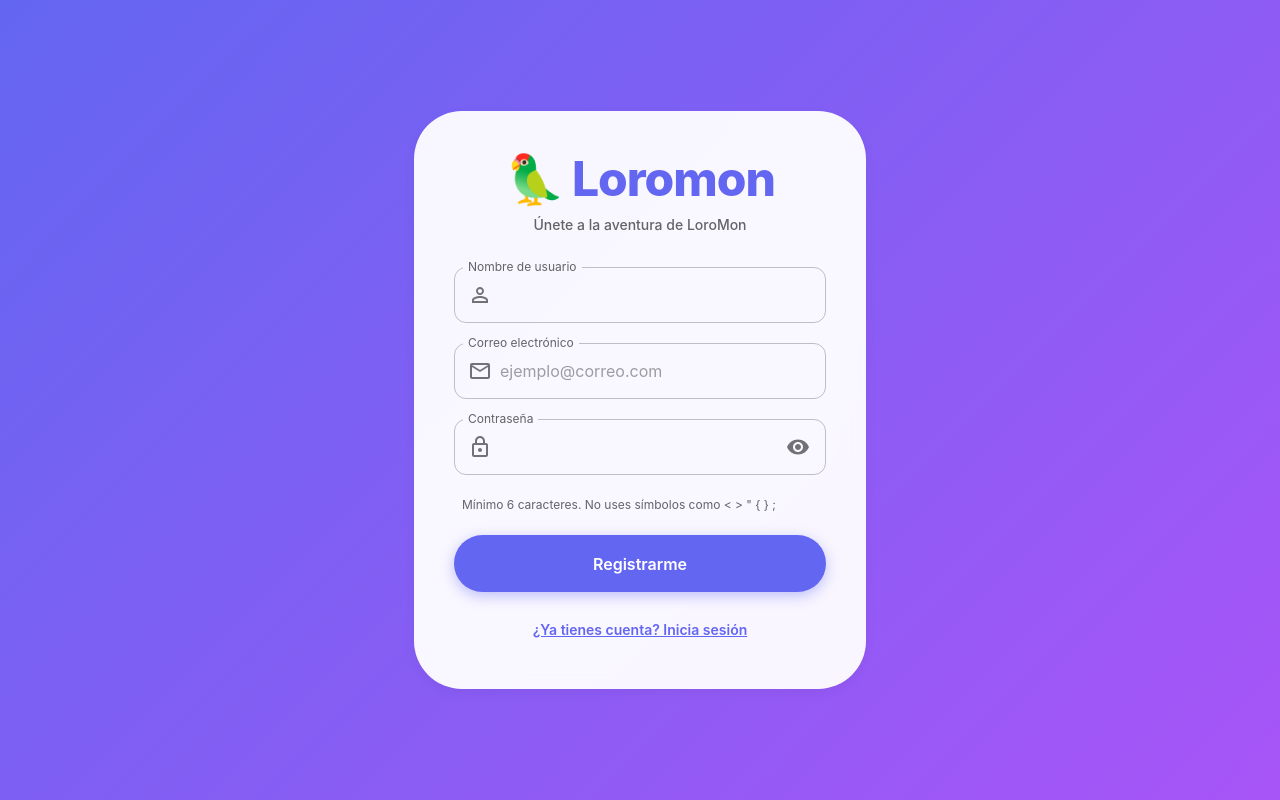
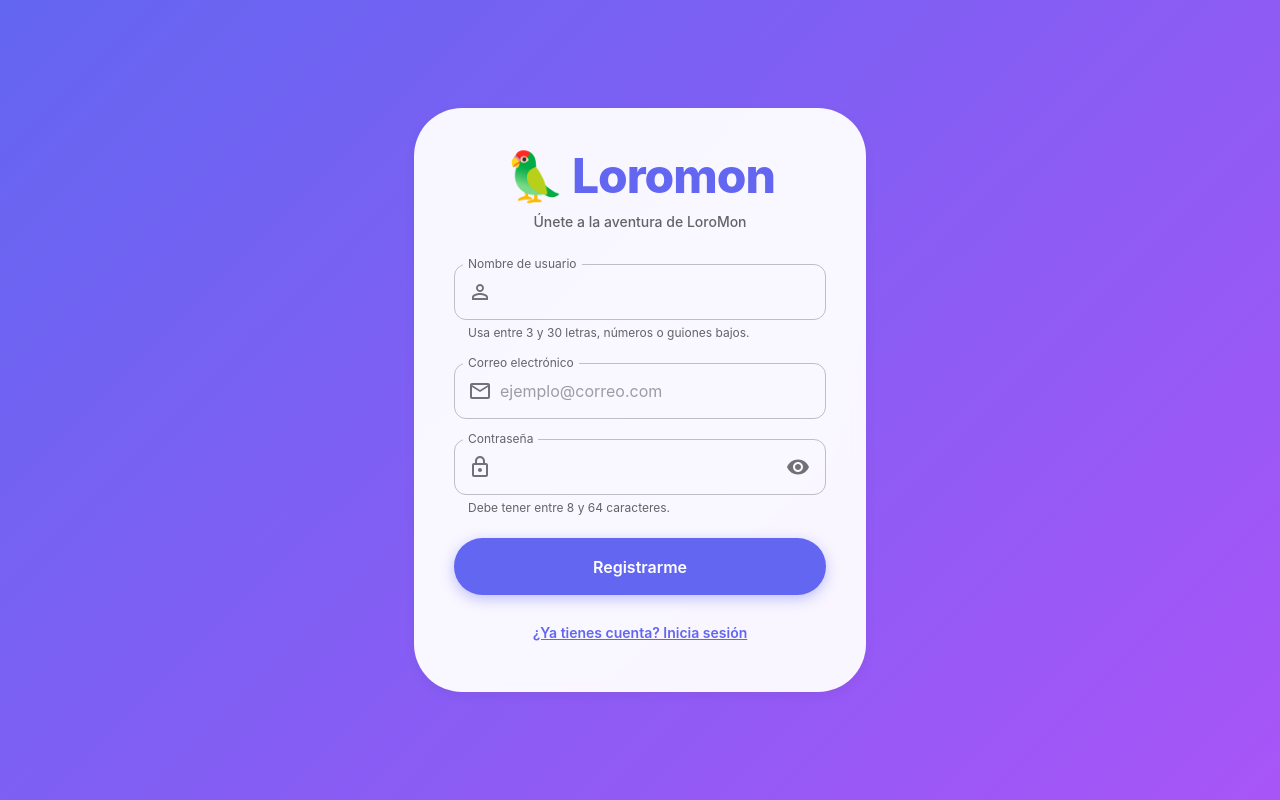
Before and after one commit to SEBASTIANTORRESL0K1/loromon, a React (Vite) app: page / in a window 1280 px wide. Both pictures are taken after a click on the button "¿Eres nuevo? Regístrate". Built offline with nearby package versions, Linux system fonts and the light colour scheme; no server answers.

Commit message:
fix: restricción de caracteres en register

```diff
--- a/src/app/components/AuthScreen.tsx
+++ b/src/app/components/AuthScreen.tsx
@@ -50,11 +50,20 @@ export function AuthScreen({ onLogin }: AuthScreenProps) {
     clearErrors();
     let isValid = true;
 
+    // Sanitización básica para prevenir XSS en campos de texto
+    const sanitize = (text: string) => text.replace(/[<>]/g, '');
+
+    const sanitizedEmail = sanitize(email.trim());
+    const sanitizedUsername = sanitize(username.trim());
+
     const emailRegex = /^[^\s@]+@[^\s@]+\.[^\s@]+$/;
-    if (!email.trim()) {
+    if (!sanitizedEmail) {
       setEmailError('El correo es obligatorio.');
       isValid = false;
-    } else if (!emailRegex.test(email)) {
+    } else if (sanitizedEmail.length > 100) {
+      setEmailError('Máximo 100 caracteres.');
+      isValid = false;
+    } else if (!emailRegex.test(sanitizedEmail)) {
       setEmailError('Ingresa un correo válido.');
       isValid = false;
     }
@@ -62,20 +71,34 @@ export function AuthScreen({ onLogin }: AuthScreenProps) {
     if (!password) {
       setPasswordError('La contraseña es obligatoria.');
       isValid = false;
-    } else if (password.length < 6) {
-      setPasswordError('Mínimo 6 caracteres.');
+    } else if (password.length < 8) {
+      setPasswordError('Mínimo 8 caracteres.');
+      isValid = false;
+    } else if (password.length > 64) {
+      setPasswordError('Máximo 64 caracteres.');
       isValid = false;
     }
 
     if (!isLogin) {
-      if (!username.trim()) {
+      const usernameRegex = /^[a-zA-Z0-9_]+$/;
+      if (!sanitizedUsername) {
         setUsernameError('El usuario es obligatorio.');
         isValid = false;
-      } else if (username.trim().length < 3) {
+      } else if (sanitizedUsername.length < 3) {
         setUsernameError('Mínimo 3 caracteres.');
+        isValid = false;
+      } else if (sanitizedUsername.length > 30) {
+        setUsernameError('Máximo 30 caracteres.');
+        isValid = false;
+      } else if (!usernameRegex.test(sanitizedUsername)) {
+        setUsernameError('Solo letras, números y guiones bajos (_).');
         isValid = false;
       }
     }
+
+    // Actualizamos los estados con los valores limpios
+    setEmail(sanitizedEmail);
+    if (!isLogin) setUsername(sanitizedUsername);
 
     return isValid;
   };
@@ -177,7 +200,7 @@ export function AuthScreen({ onLogin }: AuthScreenProps) {
                   value={username}
                   onChange={(e) => setUsername(e.target.value)}
                   error={!!usernameError}
-                  helperText={usernameError}
+                  helperText={usernameError || "Usa entre 3 y 30 letras, números o guiones bajos."}
                   disabled={loading}
                   autoComplete="username"
                   slotProps={{
@@ -187,6 +210,9 @@ export function AuthScreen({ onLogin }: AuthScreenProps) {
                           <PersonOutline color={usernameError ? 'error' : 'action'} />
                         </InputAdornment>
                       ),
+                    },
+                    htmlInput: {
+                      maxLength: 30
                     }
                   }}
                 />
@@ -210,6 +236,9 @@ export function AuthScreen({ onLogin }: AuthScreenProps) {
                         <EmailOutlined color={emailError ? 'error' : 'action'} />
                       </InputAdornment>
                     ),
+                  },
+                  htmlInput: {
+                    maxLength: 100
                   }
                 }}
               />
@@ -221,7 +250,7 @@ export function AuthScreen({ onLogin }: AuthScreenProps) {
                 value={password}
                 onChange={(e) => setPassword(e.target.value)}
                 error={!!passwordError}
-                helperText={passwordError}
+                helperText={passwordError || (!isLogin ? "Debe tener entre 8 y 64 caracteres." : "")}
                 disabled={loading}
                 autoComplete={isLogin ? "current-password" : "new-password"}
                 slotProps={{
@@ -242,15 +271,12 @@ export function AuthScreen({ onLogin }: AuthScreenProps) {
                         </IconButton>
                       </InputAdornment>
                     ),
+                  },
+                  htmlInput: {
+                    maxLength: 64
                   }
                 }}
               />
-
-              {!isLogin && (
-                <Typography variant="caption" color="text.secondary" align="left" sx={{ px: 1 }}>
-                  Mínimo 6 caracteres. No uses símbolos como &lt; &gt; " &#123; &#125; ;
-                </Typography>
-              )}
 
               <Button
                 type="submit"
```
